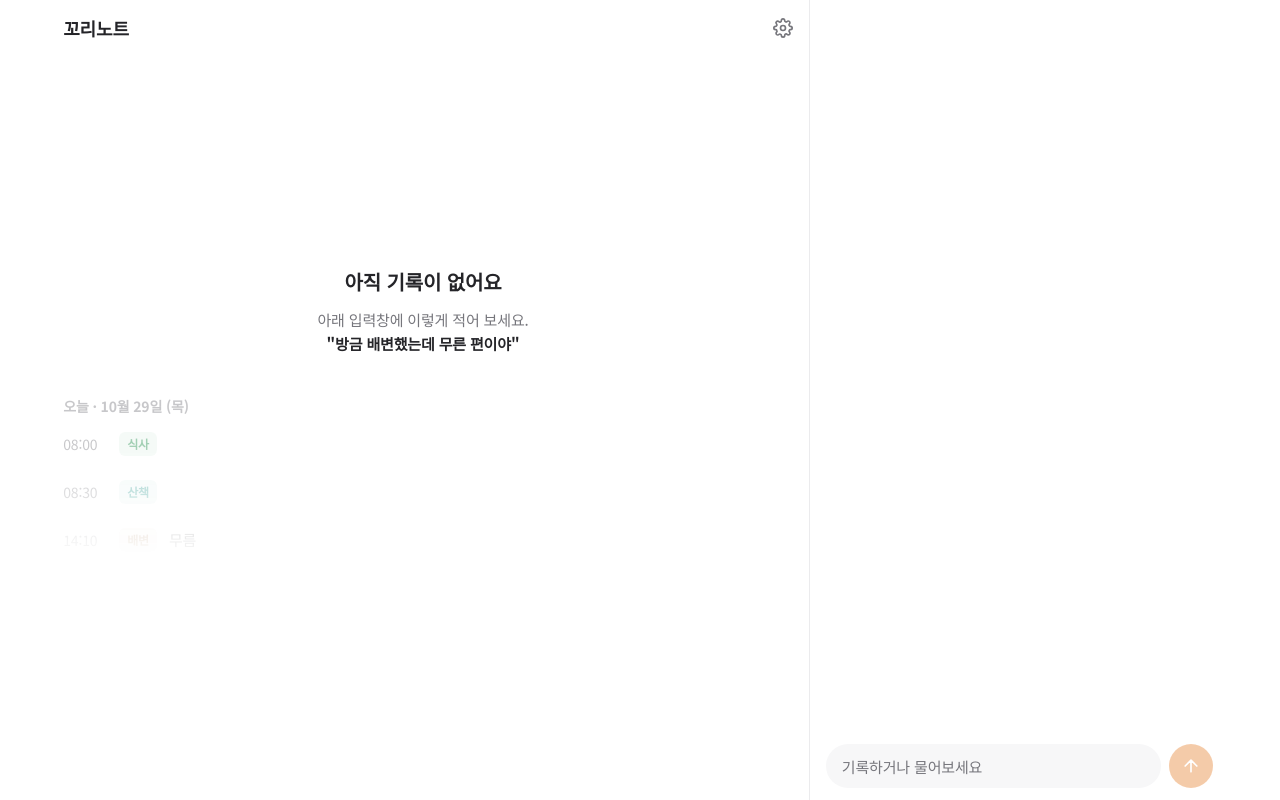
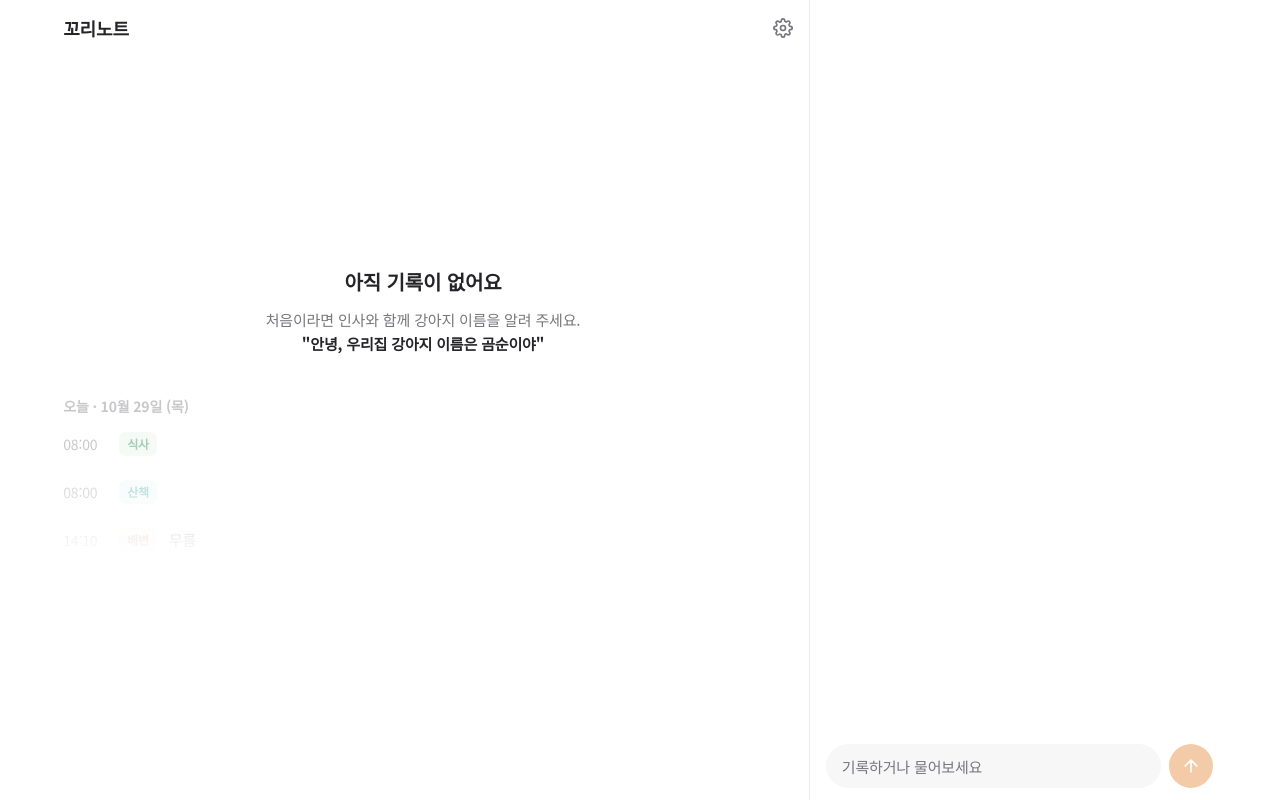
Before and after one commit to GANGYIKIM/kkori-note, a Next.js app: page / in a window 1280 px wide. Built offline with nearby package versions, Linux system fonts and the light colour scheme.

Commit message:
✨ feat: suggest greeting with dog name in empty record guide

```diff
--- a/src/components/common/EmptyState.preview.tsx
+++ b/src/components/common/EmptyState.preview.tsx
@@ -8,7 +8,7 @@ const variants: Variant[] = [
     render: () => (
       <EmptyState
         title="아직 기록이 없어요"
-        description={'아래 입력창에 이렇게 적어 보세요. "방금 배변했는데 무른 편이야"'}
+        description={'입력창에 이렇게 적어 보세요. "방금 배변했는데 무른 편이야"'}
         action={
           <span className="inline-block h-10 rounded-xl bg-accent/10 px-4 text-sm/10 font-bold text-accent">
             샘플 기록 불러오기
--- a/src/components/entry/FirstRecordGuide.preview.tsx
+++ b/src/components/entry/FirstRecordGuide.preview.tsx
@@ -8,6 +8,10 @@ const variants: Variant[] = [
     render: () => <FirstRecordGuide nowIso={MOCK_NOW} timeZone={MOCK_TIME_ZONE} onLoadSample={() => {}} />,
   },
   { name: "샘플 버튼 없음", render: () => <FirstRecordGuide nowIso={MOCK_NOW} timeZone={MOCK_TIME_ZONE} /> },
+  {
+    name: "이름을 정한 뒤",
+    render: () => <FirstRecordGuide nowIso={MOCK_NOW} timeZone={MOCK_TIME_ZONE} dogName="곰순이" />,
+  },
 ];
 
 export { variants };
--- a/src/components/entry/FirstRecordGuide.tsx
+++ b/src/components/entry/FirstRecordGuide.tsx
@@ -20,7 +20,7 @@ const previewEntries = (nowIso: string, timeZone: string): LogEntry[] => {
   };
   return [
     { ...base, id: "preview-meal", kindId: "meal", occurredAt: at(8), values: {}, createdAt: at(8) },
-    { ...base, id: "preview-walk", kindId: "walk", occurredAt: at(8.5), values: {}, createdAt: at(8.5) },
+    { ...base, id: "preview-walk", kindId: "walk", occurredAt: at(8), values: {}, createdAt: at(8) },
     {
       ...base,
       id: "preview-poop",
@@ -32,14 +32,19 @@ const previewEntries = (nowIso: string, timeZone: string): LogEntry[] => {
   ];
 };
 
-/** 기록이 하나도 없을 때의 메인 목록. 첫 기록 예시 문장과 쌓였을 때의 흐린 미리보기, 샘플 불러오기 (PRD R0-6, R10) */
+/**
+ * 기록이 하나도 없을 때의 메인 목록. 예시 문장과 쌓였을 때의 흐린 미리보기, 샘플 불러오기 (PRD R0-6, R10).
+ * 이름을 정하기 전에는 인사와 이름을 알려 주는 문장, 정한 뒤에는 첫 기록 문장을 예시로 보여준다 (demo 브랜치)
+ */
 const FirstRecordGuide = ({
   nowIso,
   timeZone,
+  dogName = null,
   onLoadSample,
 }: {
   nowIso: string;
   timeZone: string;
+  dogName?: string | null;
   onLoadSample?: () => void;
 }) => {
   return (
@@ -47,9 +52,11 @@ const FirstRecordGuide = ({
       <div className="space-y-3 text-center">
         <p className="text-xl font-bold">아직 기록이 없어요</p>
         <p className="text-[15px]/relaxed text-muted">
-          아래 입력창에 이렇게 적어 보세요.
+          {dogName ? "입력창에 이렇게 적어 보세요." : "처음이라면 인사와 함께 강아지 이름을 알려 주세요."}
           <br />
-          <span className="font-bold text-foreground">&quot;방금 배변했는데 무른 편이야&quot;</span>
+          <span className="font-bold text-foreground">
+            &quot;{dogName ? "아침 8시에 밥 먹고 산책 다녀왔어" : "안녕, 우리집 강아지 이름은 곰순이야"}&quot;
+          </span>
         </p>
         {onLoadSample ? (
           <button
```
